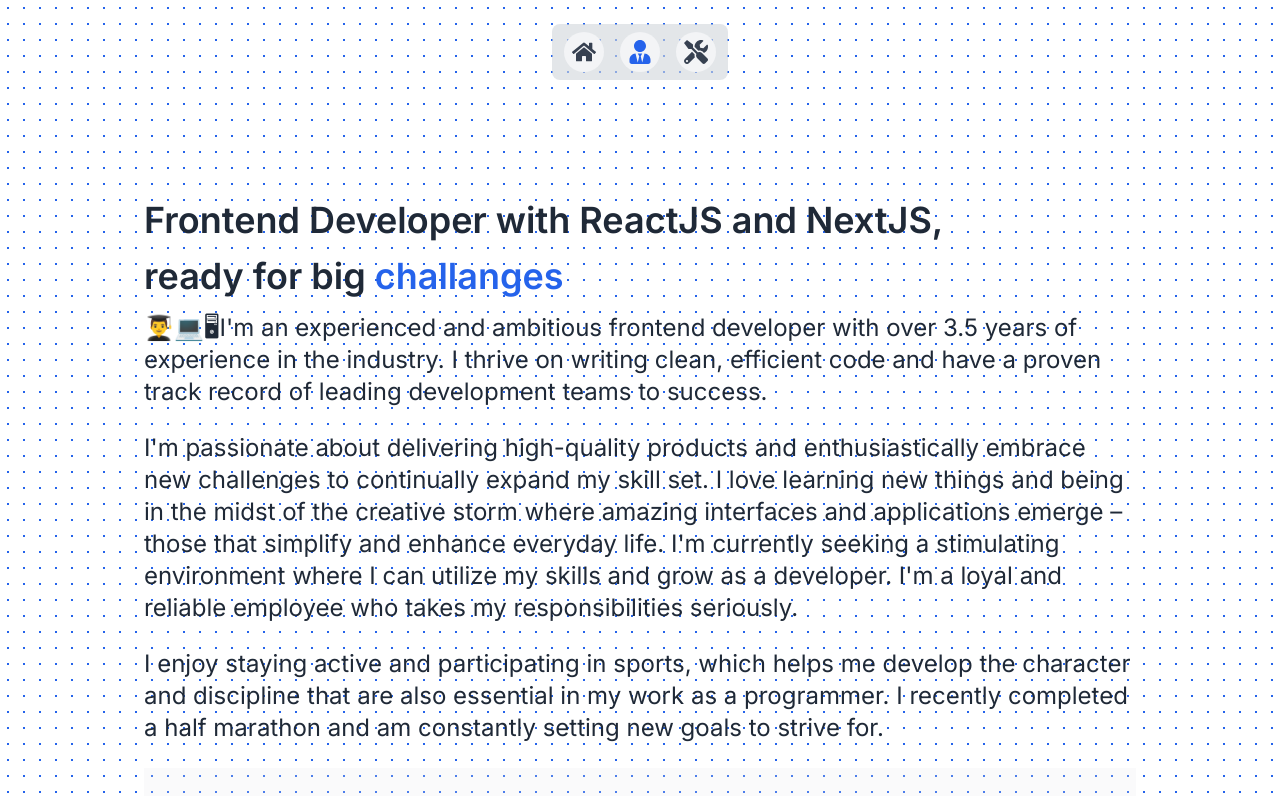
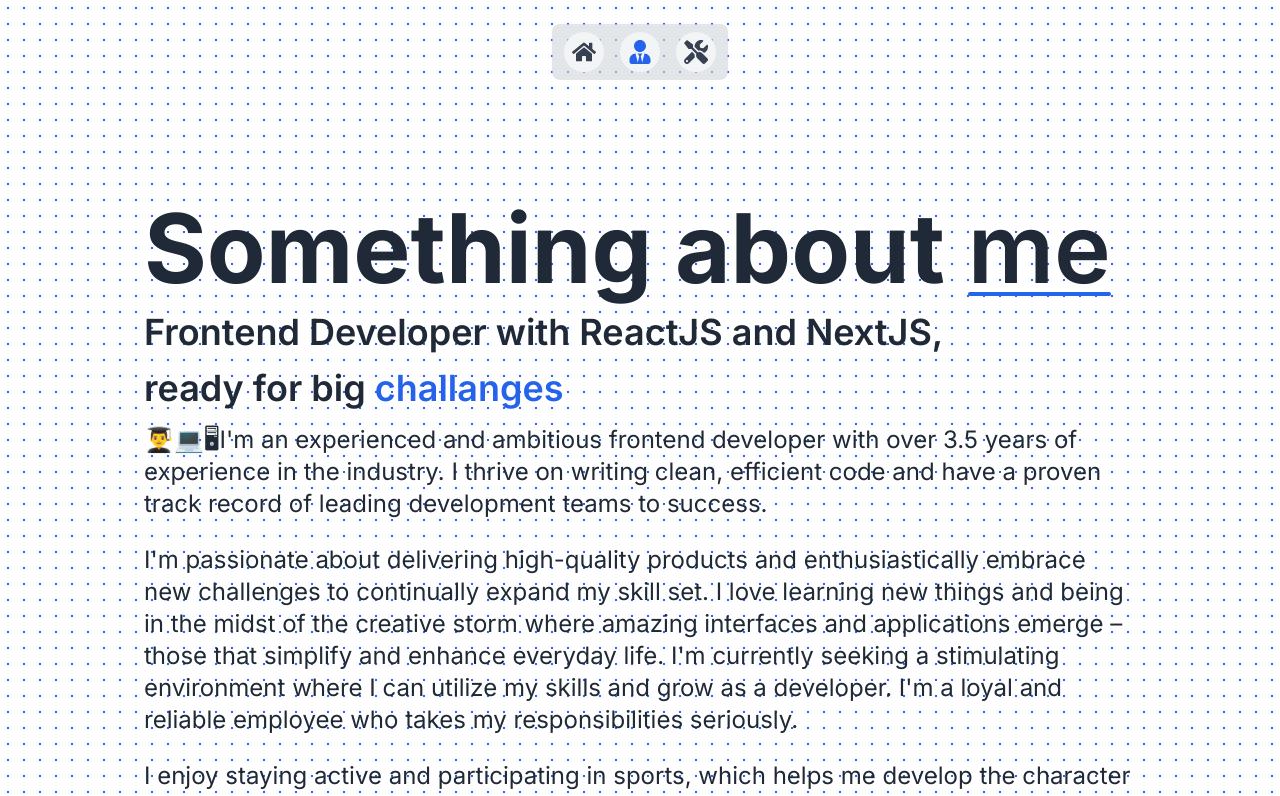
Before and after one commit to JaniecMichal/my-personal-page, a Next.js app: page /about in a window 1280 px wide. Shown: the top 796 px of the page. Built offline with nearby package versions, Linux system fonts and the light colour scheme.

Commit message:
add main heading to page

```diff
--- a/app/about/page.tsx
+++ b/app/about/page.tsx
@@ -6,6 +6,13 @@
 export default async function About() {
 	return (
 		<section className="mx-auto px-4 py-12 md:px-6 lg:px-24">
+			<MainHeading
+				text={
+					<>
+						Something about <Highlight>me</Highlight>
+					</>
+				}
+			/>
 			<SubHeading text="Frontend Developer with ReactJS and NextJS, " />
 			<SubHeading
 				text={
```
